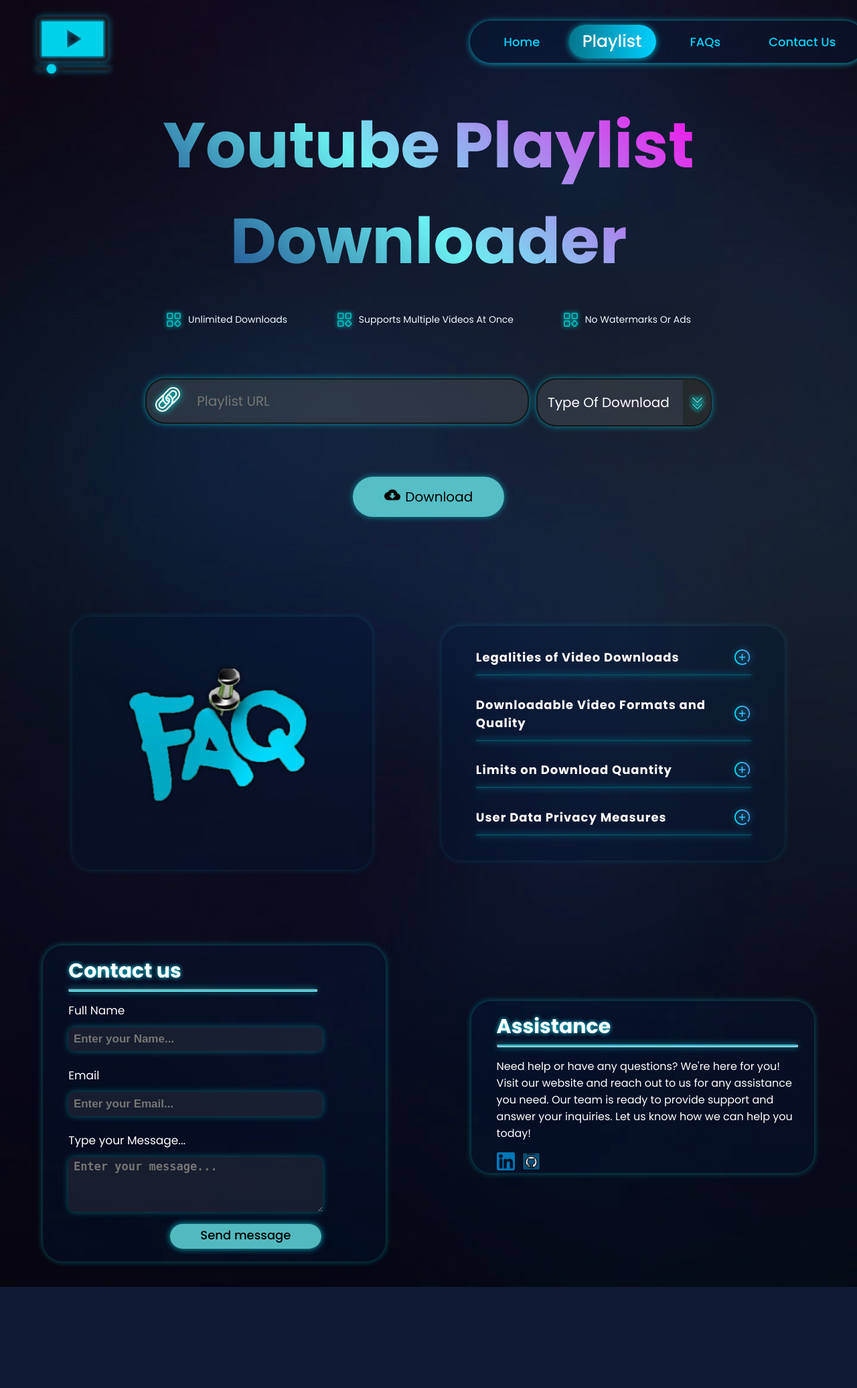
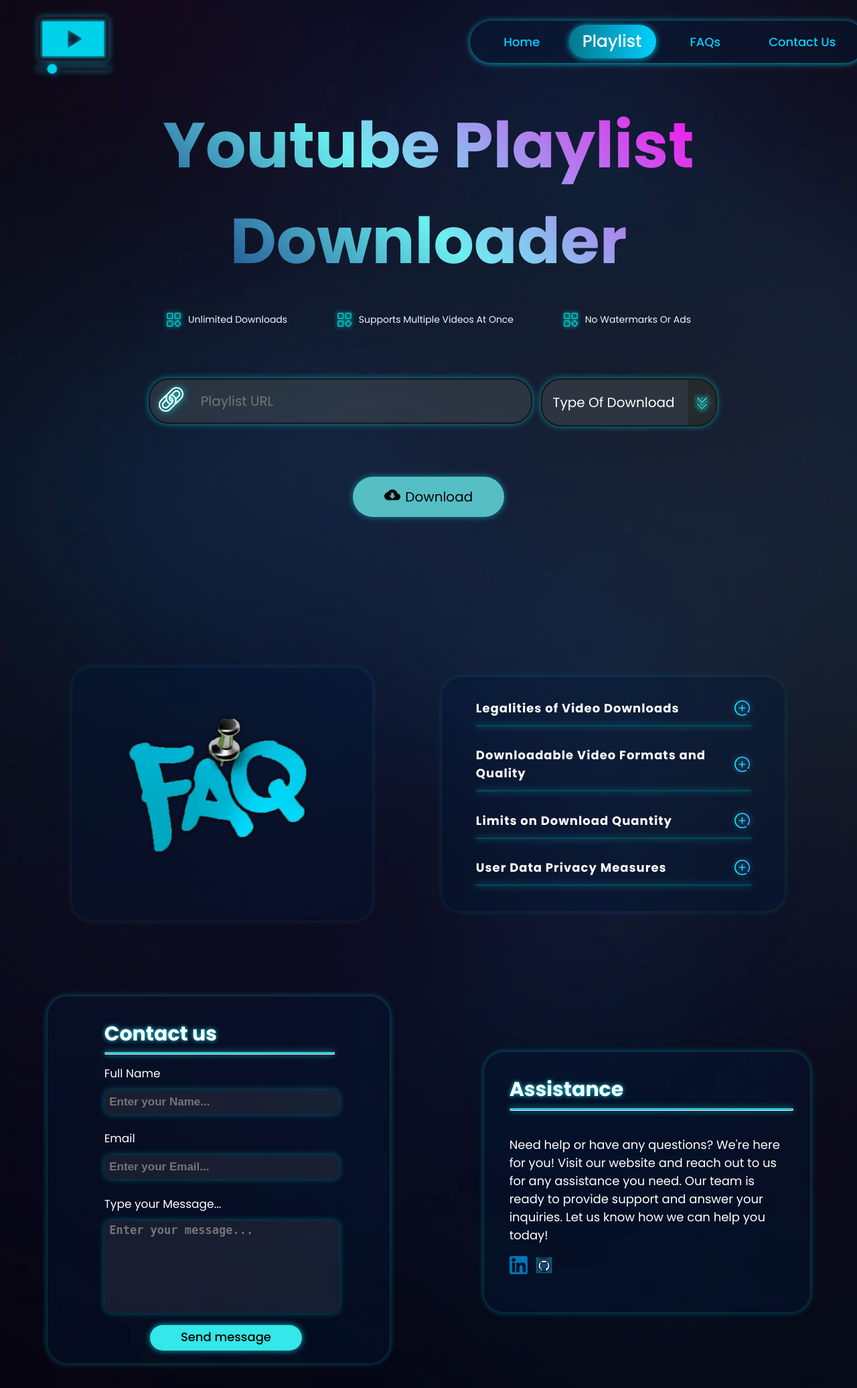
Before and after one commit to ELhadratiOth/Youtube-video-Downloader, a Flask app: page /switch in a window 1280 px wide. Shown: the whole page at 67% size. Before the commit the page ends 1922 px from the top, so only its background shows below. Run offline with Flask 3, Linux system fonts and the light colour scheme; some libraries are stand-ins or nearby versions.

Commit message:
2st push

```diff
--- a/app.py
+++ b/app.py
@@ -1,5 +1,5 @@
 import time
-from flask import Flask, jsonify, render_template, request, redirect, url_for
+from flask import Flask, jsonify, render_template, request, redirect, url_for , send_file , after_this_request
 import threading
 import os
 import pickle
@@ -19,6 +19,7 @@ app.config["MAIL_PASSWORD"] = os.getenv('MY_SECRET_KEY')
 app.config["MAIL_USE_TLS"] = True
 app.config["MAIL_USE_SSL"] = False
 mail = Mail(app)
+filename = ""
 
 TYPE=('Mp3','Mp4')
 def progress(stream, chunk, bytes_remaining):
@@ -67,6 +68,9 @@ def DownlaodClip(clip ,type):
 def index():
     if 'YTDownloads' not in os.getcwd():
         os.chdir('YTDownloads')
+    if os.path.exists(filename) :
+        os.remove(filename)
+
     if request.method == 'GET':
         return  render_template("index.html")
     elif request.method == 'POST' :
@@ -101,16 +105,29 @@ def mailSent():
 
 @app.route('/loading', methods=[ 'POST','GET'])
 def loading():
+    global filename
+    if 'YTDownloads' not in os.getcwd():
+        os.chdir('YTDownloads')
     url = request.args.get('url')
     typeDownload = request.args.get('typeDownload')
     clip = YouTube(url)
-    thread = threading.Thread(target=downloadVideoAudio, daemon=True ,  args=(url, typeDownload))
+    if os.path.exists('OYTDownload_'+clip.title+'.'+typeDownload.lower() ) :
+        os.remove('OYTDownload_'+clip.title+'.'+typeDownload.lower())
+    global thread
+    thread = threading.Thread(target=downloadVideoAudio,  args=(url, typeDownload))
     thread.start()
     # if thread.is_alive():
     #     print("Thread is running")
     # else:
     #     print("Thread is not running")
+    filename = 'OYTDownload_'+clip.title+'.'+typeDownload.lower()
+    print("first " , filename)
     return render_template("loading.html" , author=clip.author  ,videoTitle=clip.title  , duration= facFunction.elemnt_length(clip.length)  , thumbnail_url=clip.thumbnail_url , publish_date=clip.publish_date.date() )
+@app.route('/upload')
+def upload():
+    file_path = ".\\YTDownloads\\" + filename
+    print(file_path)
+    return send_file(file_path, as_attachment=True)
 
 @app.route('/get_progress', methods=['GET'])
 def get_number():
@@ -140,15 +157,17 @@ def switch():
 
 @app.route('/loadingp', methods=[ 'POST','GET'])
 def loadingp():
+    if 'YTDownloads' not in os.getcwd():
+        os.chdir('YTDownloads')
     url = request.args.get('url')
     typeDownload = request.args.get('typeDownload')
     clip = Playlist(url)
     thread = threading.Thread(target=downloadPlaylist, daemon=True ,  args=(url, typeDownload))
     thread.start()
-    # if thread.is_alive():
-    #     print("Thread is running")
-    # else:
-    #     print("Thread is not running")
+    if thread.is_alive():
+        print("Thread is running")
+    else:
+        print("Thread is not running")
     thum=clip.sidebar_info[0]['playlistSidebarPrimaryInfoRenderer']["thumbnailRenderer"]["playlistVideoThumbnailRenderer"]["thumbnail"]["thumbnails"][0]['url']
     return render_template("loadingp.html" , author=clip.owner  ,videoTitle=clip.title  , length= clip.length   , thumbnail_url=thum  )
 
@@ -158,6 +177,5 @@ def get_number_p():
 
 
 
-
 if __name__ == '__main__':
     app.run(host='0.0.0.0' ,debug=True, port=9999)
--- a/static/style.css
+++ b/static/style.css
@@ -17,7 +17,7 @@ body{
     display: flex;
     flex-direction: column;
     align-items: center;
-    padding-bottom: 2cm;
+    padding-bottom: 4cm;
 }
 
 .post-class{
@@ -324,7 +324,7 @@ font-size: 14px;
     /* align-items: center ; */
     margin-top: 2cm;
     margin-bottom: 2cm;
-    justify-content: space-around;
+    justify-content: center;
     width: 100%;
 }
 .choice-type{
@@ -343,6 +343,7 @@ font-size: 14px;
     border:2px  solid  rgba(0, 0, 0, 0.563) ;
     box-shadow: 0 0 10px rgba(0, 255, 255, 0.5);
     border-radius: 30px;
+    margin-left: 5%;
     cursor: pointer;
 }
 
@@ -366,11 +367,10 @@ font-size: 14px;
 .custom-button-select{
     position: absolute;
     top: 2%;
-    right: 0.5%;
+    right: -4.2%;
     height: 96%;
     width: 1.1cm;
     backdrop-filter: blur(10px);
-    -webkit-backdrop-filter: blur(10px);
     background-color: #232727bc;
     pointer-events: none; /* make the element transparent so wa can click the button that exist in the select box*/
     display: flex;
@@ -480,7 +482,7 @@ width: 5cm;
     margin-top: 0.5cm;
     width: 50%;
     display: flex;
-    justify-content: center;
+    justify-content: flex-start;
     align-items: center;
     color: #ff00ea;
 }
@@ -801,15 +802,16 @@ box-shadow: 0 0 10px rgba(4, 217, 255, 0.599);
     }
 
 .conta1{
-    width: 40%;
+    width: 37%;
     background-color: #011a3853;
+    padding-left: 1cm;
     padding-top: 0.5cm;
     padding-bottom: 0.5cm;
     border-radius: 30px;
     font-size: 15px;
     font-family: "Poppins", sans-serif;
     display: flex;
-    justify-content: center;
+    justify-content: flex-start;
     align-items: center;
     box-shadow: 0 0 10px rgba(6, 153, 160, 0.599);
 
@@ -822,20 +824,26 @@ box-shadow: 0 0 10px rgba(4, 217, 255, 0.599);
     padding-right: 0.7cm;
     font-size: 16px;
     font-family: "Poppins", sans-serif;
-    width: 35% ;
+    width: 33% ;
     color: white;
-    height: 5.3cm;
+    height: auto;
     margin-top: 2.2cm;
     border-radius: 30px;
     padding-top: 0.5cm;
-    padding-bottom: 1cm;
+    margin-bottom:2cm;
     box-shadow: 0 0 10px rgba(6, 153, 160, 0.599);
 
 }
 
 .sous-cont1{
     width: 85%;
+    padding-left: 10%;
 
+}
+.detail-assis{
+    margin-top: 1cm;
+    font-size: 18px;
+    font-family: "Poppins", sans-serif;
 }
 .conta1-title{
     filter: drop-shadow(0px 0px 3px rgb(4, 211, 230));
@@ -845,20 +853,23 @@ box-shadow: 0 0 10px rgba(4, 217, 255, 0.599);
     display: flex;
     align-items: center;
     margin: 0;
+    margin-top: 0.5cm;
     font-size: 30px;
     font-family: "Poppins", sans-serif;
     font-weight: bold;
     border-radius: 10px;
 
 }
+
 .contact-from{
     width: 85%;
     color: white;
 }
 
 .messageContactUs{
-    height: 2cm;
+    height: 3.5cm;
     width: 100%;
+    resize: none;
     margin: 12px 0 ;
     backdrop-filter: blur(10px);
     background-color:  #6e72732e;
@@ -944,8 +955,8 @@ box-shadow: 0 0 10px rgba(4, 217, 255, 0.599);
 .sendMessageContactUs{
     width: 6cm;
     height: 1cm;
-    background-color:#6bf0f0c3  ;
-    margin-left: 4cm;
+    background-color:#38f7f7ee  ;
+    margin-left: 20%;
     padding-bottom: 0.5cm;
     padding-top: 0.1cm;
     padding-left: 0.3cm;
--- a/templates/layout.html
+++ b/templates/layout.html
@@ -135,7 +135,7 @@
 
             </div>
             <hr>
-            <p>Need help or have any questions? We're here for you! Visit our website and reach out to us for any assistance you need. Our team is ready to provide support and answer your inquiries. Let us know how we can help you today! </p>
+            <p class="detail-assis" >Need help or have any questions? We're here for you! Visit our website and reach out to us for any assistance you need. Our team is ready to provide support and answer your inquiries. Let us know how we can help you today! </p>
 
             <div class="social-med">
                 <div  class="div-social">
--- a/templates/loading.html
+++ b/templates/loading.html
@@ -60,6 +60,9 @@
             </div>
         </div>
     </div>
+    <div class="confirm-div" >
+        <a id="confirm"  href=" {{ url_for('upload') }} "  > Upload it </a>
+</div>
 
 </div>
 
@@ -91,11 +94,12 @@
                         document.querySelector('.size').style = 'display:flex';
                         document.querySelector('.size').innerText ="File Size : " + filelen + "MB";
                         // document.querySelector('.loader').style =  'width = 100% ,  background: green';
+                        document.getElementById('confirm').click()
                         clearInterval(intervalId); // Stop the setInterval
                     }
                     document.getElementById("outer-bar").style.animation = "none";
 
-                    if (data.number === 100 && !hasReached100) {
+                    if (data.number === 100  && !hasReached100) {
                         hasReached100 = true;
                     }
                 } else {
```
Also changed, not shown: other parts of static/style.css (+37 -1 lines), templates/layout2.html (+3 -7 lines).
